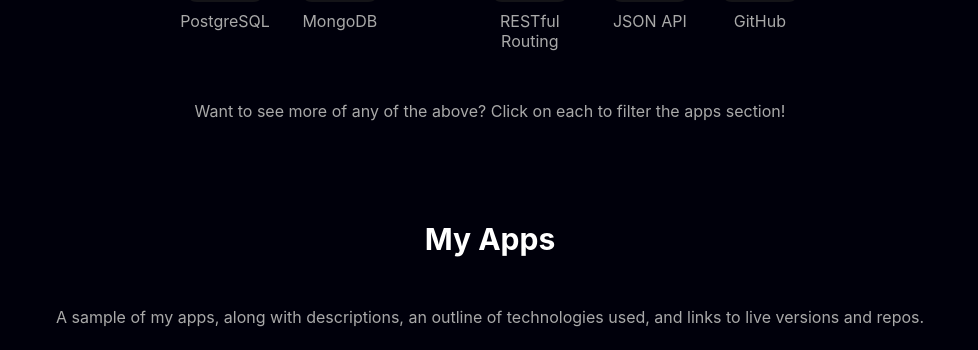
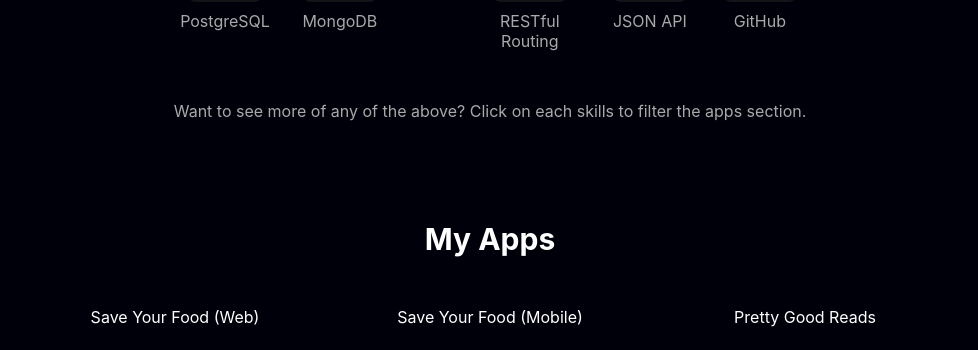
Before and after one commit to dmlacerte/portfolio, a React (Create React App) app: page / in a window 1280 px wide. Shown: the part 1036-1386 px from the top of the page, without its empty margins (150-1128 px from the left). Built offline with nearby package versions, Linux system fonts and the light colour scheme.

Commit message:
can reset all filters

```diff
--- a/src/components/Projects.js
+++ b/src/components/Projects.js
@@ -62,9 +62,14 @@ function Projects({ selectedTechStack, setSelectedTechStack }) {
                     <h1 className="sectionHeader">
                         My Apps
                     </h1>
-                    <p className={styles.subHeader + ' sectionSubHeader'}>
-                        A sample of my apps, along with descriptions, an outline of technologies used, and links to live versions and repos.
+                    {selectedTechStack.length > 0
+                        ? <p className={styles.subHeader + ' sectionSubHeader'}>
+                            {`Currently filtered onto apps that include at least one of the following skills: ${selectedTechStack.join(', ')}. `}
+                            <br/> <br/>
+                            <span onClick={() => setSelectedTechStack([])} className={styles.resetButton}>Reset</span> to view all applications.
                         </p>
+                        : null
+                    }
                 </div>
                 <div className={styles.projectsContainer}>
                     {filteredProjects.map((project, index) => (
--- a/src/components/Skills.js
+++ b/src/components/Skills.js
@@ -67,7 +67,7 @@ function Skills({ techStack, selectedTechStack, setSelectedTechStack }) {
                 </div>
             </div>
             <p className={styles.subHeader + ' sectionSubHeader'}>
-                Want to see more of any of the above? Click on each to filter the apps section!
+                Want to see more of any of the above? Click on each skills to filter the apps section.
             </p>
         </section>
     )
--- a/src/css/Projects.module.css
+++ b/src/css/Projects.module.css
@@ -1,5 +1,11 @@
 .subHeader {
     margin-top: 50px;
+}
+
+.resetButton {
+    cursor: pointer;
+    font-weight: bold;
+    color: rgb(189, 185, 185);
 }
 
 .projectsContainer {
```
Lines whose indentation alone changed are shown as unchanged.
